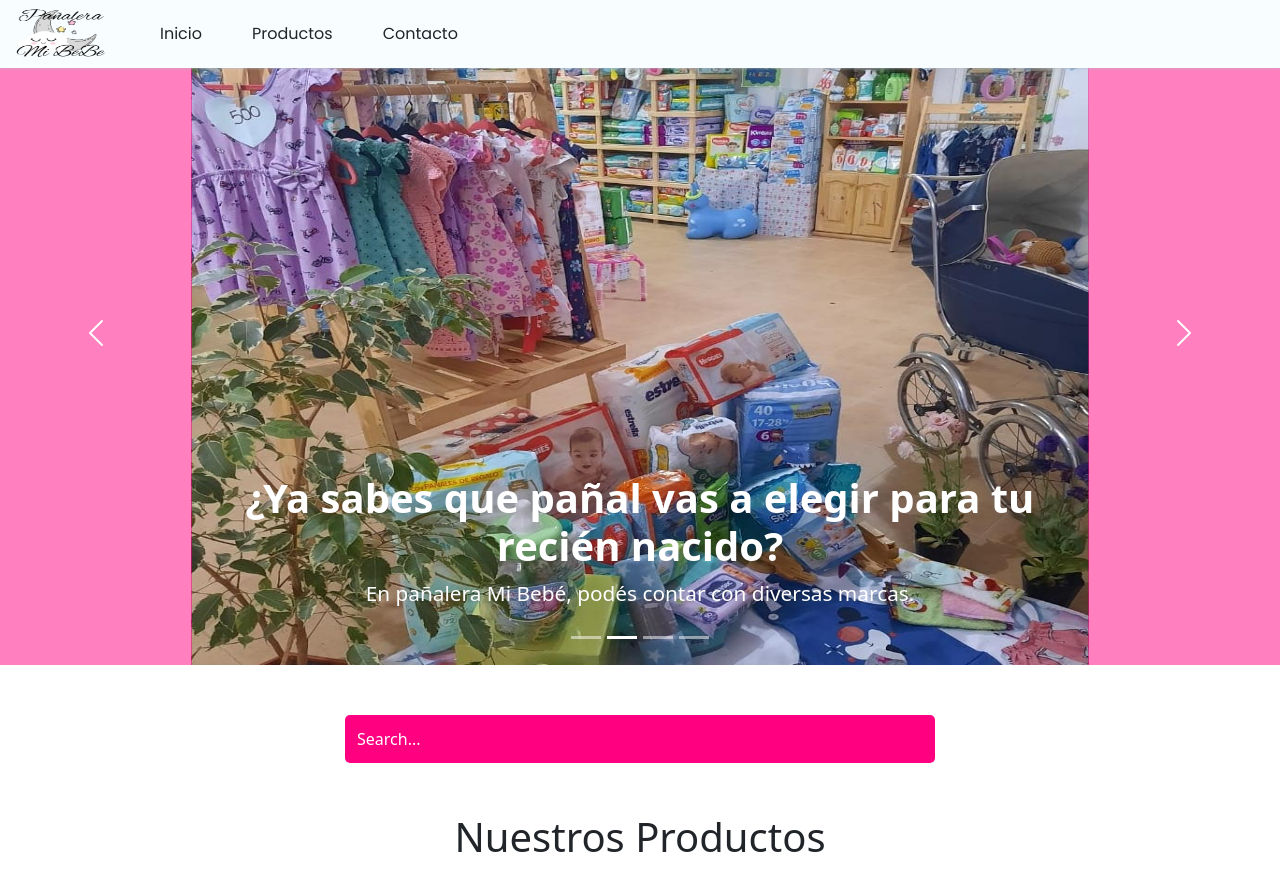
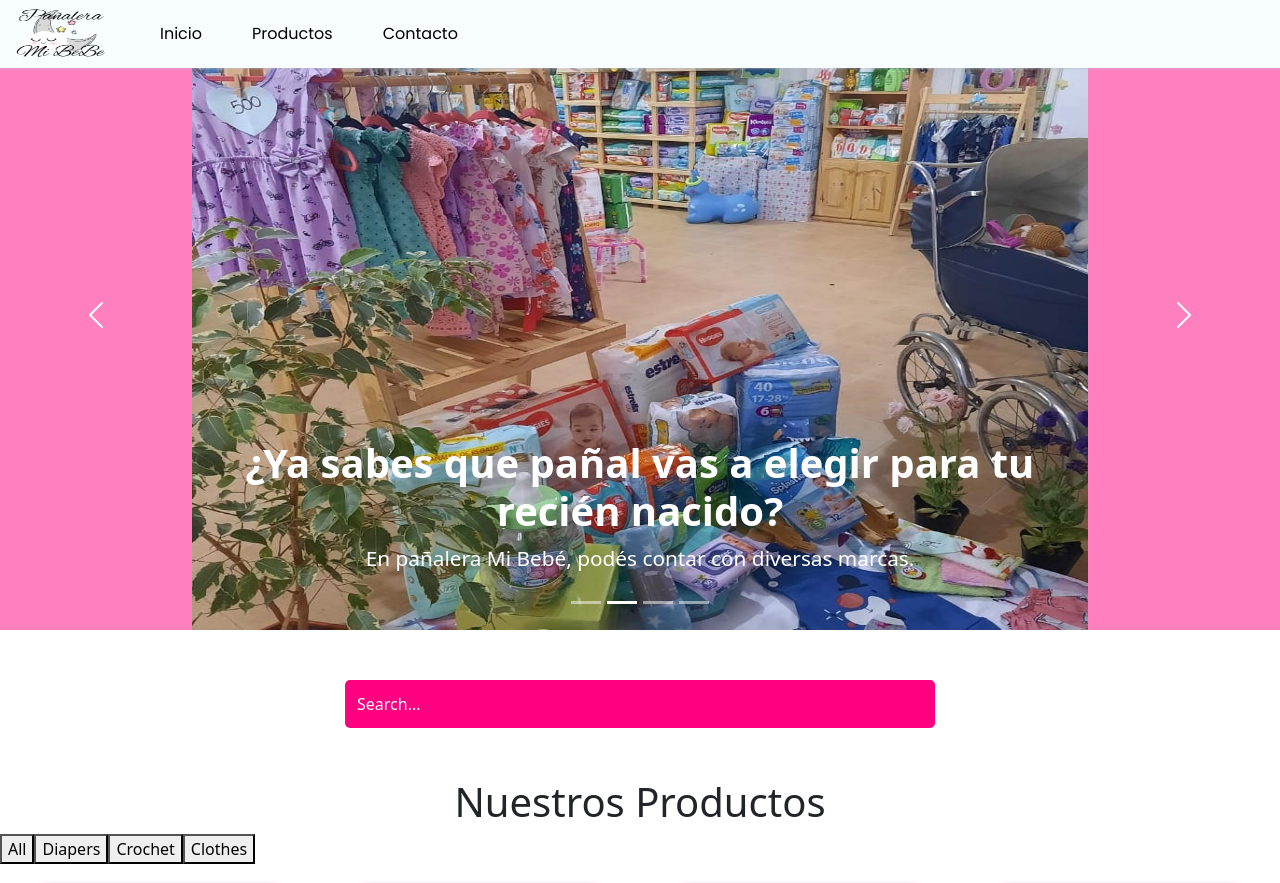
Before and after one commit to lucianoruizm/projectP, a React (Create React App) app: page / in a window 1280 px wide. Shown: the top 883 px of the page. Built offline with nearby package versions, Linux system fonts and the light colour scheme.

Commit message:
mod gallery - Filter category

```diff
--- a/src/App.js
+++ b/src/App.js
@@ -8,6 +8,7 @@ import Search from "./components/Search/Search";
 import SlideshowGallery from "./components/SlideshowGallery/SlideshowGallery";
 import Footer from "./components/Footer/Footer";
 import Contact from "./components/Contact/Contact";
+import Filter from "./components/Filter/Filter";
 
 function App() {
   let [fetchedData, updateFetchedData] = useState([ ...productList]);
@@ -26,20 +27,42 @@ function App() {
 
       updateFetchedData(search);
     } else {
-      updateFetchedData(productList)
+      updateFetchedData(productList);
     }
-}
+  }
+
+  function handleFilter(e) {
+    const query = e.target.value;
+    console.log(query)
+
+    if (!!query) {
+      const filterCategory = productList.filter((product) => {
+        return (
+          product.category.includes(query)
+        );
+      });
+
+      updateFetchedData(filterCategory);
+    } else {
+      updateFetchedData(productList);
+    }
+  }
 
   return (
     <div className="App">
       <Navbar />
-      <SlideshowGallery />
+      <div id="gallery">
+        <SlideshowGallery />
+      </div>
       <Search onSearch={handleSearch} />
-      <h1>Nuestros Productos</h1>
+      <h1 id="h1">Nuestros Productos</h1>
+      <Filter onFilter={handleFilter}/>
       <div className="container-1">
         <Card results={fetchedData} />
       </div>
-      <Contact />
+      <div id="contact">
+        <Contact />
+      </div>
       <Footer />
     </div>
   );
--- /dev/null
+++ b/src/components/Filter/Filter.js
@@ -0,0 +1,39 @@
+import { useState } from "react";
+
+
+const Filter = ({onFilter}) => {
+
+    const [value, setValue] = useState('')
+
+    function handleClick (e){
+        // const op = e.target.name;
+        setValue(e.target.value)
+        // switch (op) {
+        //     case "Diapers":
+        //         setValue("Diapers");
+        //         console.log("diapers")
+        //         break;
+        //     case "Crochet":
+        //         setValue("Crochet");
+        //         console.log("crochet")
+        //         break;
+        //     case "Clothes":
+        //         setValue("Clothes");
+        //         console.log("clothes")
+        //         break;
+        //     default:
+        // }
+        onFilter(e);
+    }
+
+    return (
+    <div>
+        <button onClick={handleClick} name="All" value="">All</button>
+        <button onClick={handleClick} name="Diapers" value="Diapers">Diapers</button>
+        <button onClick={handleClick} name="Crochet" value="Crochet">Crochet</button>
+        <button onClick={handleClick} name="Clothes" value="Clothes">Clothes</button>
+    </div>
+  )
+}
+
+export default Filter;
--- a/src/components/Navbar/Navbar.js
+++ b/src/components/Navbar/Navbar.js
@@ -19,9 +19,15 @@ const Navbar = () => {
           <img src={logo} alt='logo' className='img-logo'/>
           <nav className="desktop-navbar">
                 <ul className='list-container'>
+                  <a href="#gallery">
                     <li>Inicio</li>
+                  </a>
+                  <a href="#h1">
                     <li>Productos</li>
+                  </a>
+                  <a href="#contact">
                     <li>Contacto</li>
+                  </a>
                 </ul>
           </nav>
           <Hamburger onToggle={handleToggle} />
@@ -30,9 +36,15 @@ const Navbar = () => {
       <div className={`${navbarOpen ? " show-menu" : "hide-menu"}`}>
           <nav className="modal-navbar">
             <ul className="modal-navbar__items">
+              <a href="#gallery">
                   <li>Inicio</li>
+              </a>
+              <a href="#h1">
                   <li>Productos</li>
+              </a>
+              <a href="#contact">
                   <li>Contacto</li>
+              </a>
             </ul>
           </nav>
       </div>
--- a/src/components/SlideshowGallery/SlideshowGallery.css
+++ b/src/components/SlideshowGallery/SlideshowGallery.css
@@ -7,7 +7,7 @@ p {
 }
 
 .w-100 {
-    margin: 5px auto auto;
+    margin: 60px auto auto;
     height: 400px;
 }
 
@@ -19,6 +19,7 @@ p {
         font-size: 1em;
     }
     .w-100 {
+        margin-top: 40px;
         height: 600px;
     }
 }
@@ -32,11 +33,11 @@ p {
         font-size: 1.3em;
     }
     .w-100 {
-        width: 78% !important;
-        height: 660px;
+        margin-top: 0;
+        width: 70% !important;
+        height: 630px;
     }
     .carousel-inner {
-        width: 90%;
         margin: auto;
     }
     .carousel-control-next, .carousel-control-prev {
--- a/src/components/data.js
+++ b/src/components/data.js
@@ -7,7 +7,7 @@ export const data = [
       img: "./01-img.jpg",
       description: "36 pañales descartables",
       brand: "Babysec",
-      category: "Diaper"
+      category: "Diapers"
     },
     {
       id: 2,
@@ -17,7 +17,7 @@ export const data = [
       img: "./02-img.jpg",
       description: "Pañales triple protección",
       brand: "Huggies",
-      category: "Diaper"
+      category: "Diapers"
     },
 
     { id: 3,
@@ -26,7 +26,7 @@ export const data = [
       size: "20 cm",
       img: "./03-img.jpg",
       description: "Conejos de tejido",
-      category: "Tejido"
+      category: "Crochet"
     },
 
     { id: 4,
@@ -35,7 +35,7 @@ export const data = [
       size: "1",
       img: "./04-img.jpg",
       description: "Body + Cambiador",
-      category: "Clothing"
+      category: "Clothes"
     },
 
     {
@@ -46,7 +46,7 @@ export const data = [
       img: "./02-img.jpg",
       description: "Pañales triple protección",
       brand: "Huggies",
-      category: "Diaper"
+      category: "Diapers"
     },
 
     { id: 6,
@@ -55,7 +55,7 @@ export const data = [
       size: "20 cm",
       img: "./03-img.jpg",
       description: "Conejos de tejido",
-      category: "Tejido"
+      category: "Crochet"
     },
 
     { id: 7,
@@ -64,7 +64,7 @@ export const data = [
       size: "1",
       img: "./04-img.jpg",
       description: "Body + Cambiador",
-      category: "Clothing"
+      category: "Clothes"
     },
 
     {
@@ -75,7 +75,7 @@ export const data = [
       img: "./01-img.jpg",
       description: "36 pañales descartables",
       brand: "Babysec",
-      category: "Diaper"
+      category: "Diapers"
     },
     {
       id: 9,
@@ -85,7 +85,7 @@ export const data = [
       img: "./02-img.jpg",
       description: "Pañales triple protección",
       brand: "Huggies",
-      category: "Diaper"
+      category: "Diapers"
     },
 
     { id: 10,
@@ -94,7 +94,7 @@ export const data = [
       size: "20 cm",
       img: "./03-img.jpg",
       description: "Conejos de tejido",
-      category: "Clothing"
+      category: "Crochet"
     },
 
     { id: 11,
@@ -103,7 +103,7 @@ export const data = [
       size: "1",
       img: "./04-img.jpg",
       description: "Body + Cambiador",
-      category: "Clothing"
+      category: "Clothes"
     },
 
     {
@@ -114,6 +114,6 @@ export const data = [
       img: "./01-img.jpg",
       description: "36 pañales descartables",
       brand: "Babysec",
-      category: "Diaper"
+      category: "Diapers"
     },
   ]
```
Also changed, not shown: src/components/Filter/Category/Clothes.js (added), src/components/Filter/Category/Crochet.js (added), src/components/Filter/Category/Diapers.js (added). Lines whose indentation alone changed are shown as unchanged.
